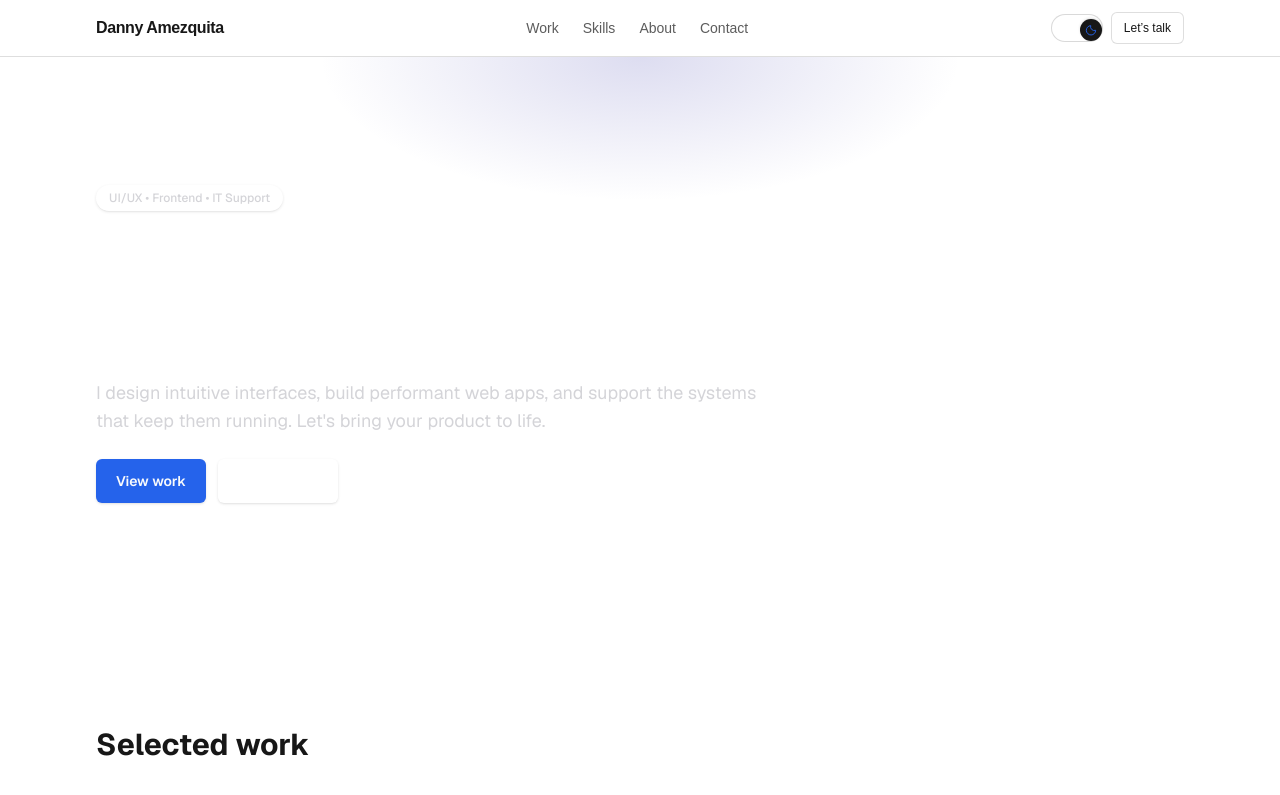
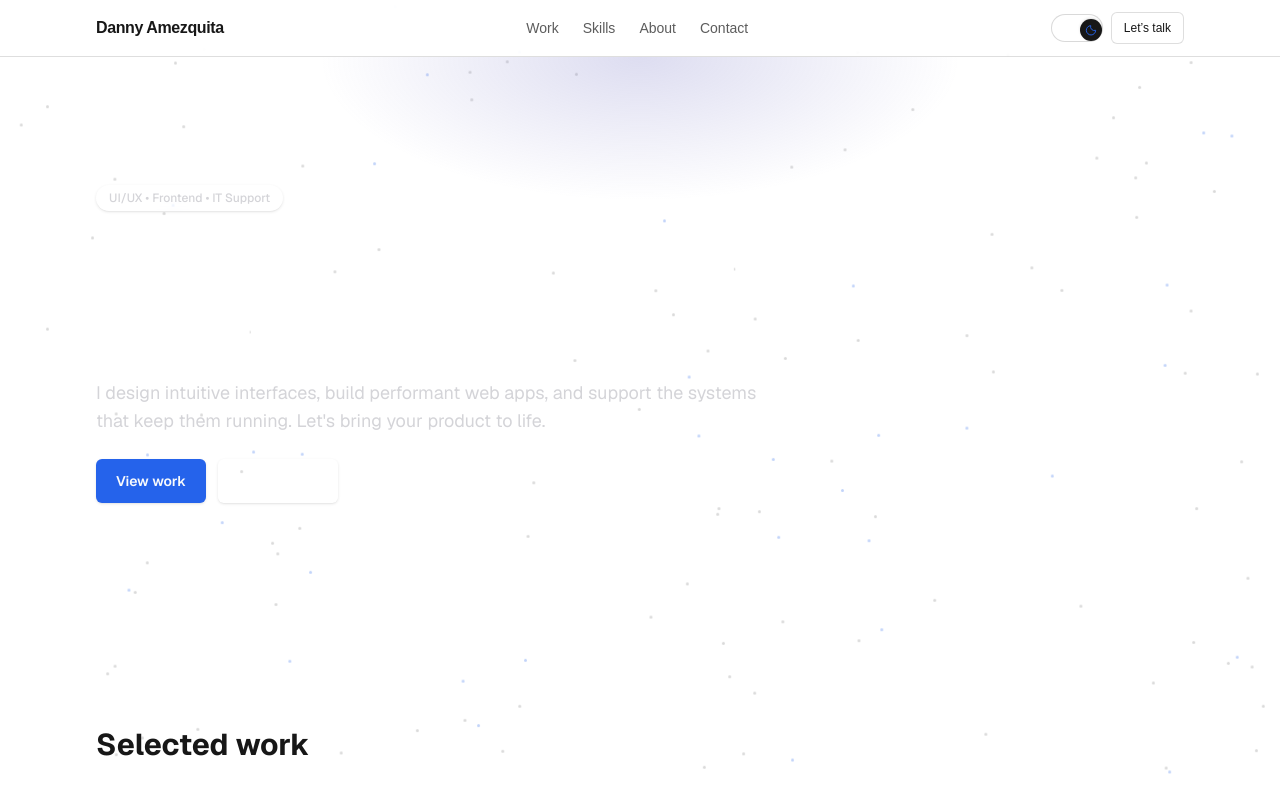
Before and after one commit to DannyAmzq/personal-wesbite, a Next.js app: page / in a window 1280 px wide. Shown: the top 795 px of the page. Built offline with nearby package versions, Linux system fonts and the light colour scheme.

Commit message:
feat: add background dots component and implement theme initialization script

```diff
--- a/app/globals.css
+++ b/app/globals.css
@@ -7,7 +7,9 @@ html {
 }
 
 @media (prefers-reduced-motion: reduce) {
-  html { scroll-behavior: auto; }
+  html {
+    scroll-behavior: auto;
+  }
 }
 
 /* Default to dark mode via CSS variables */
--- a/app/layout.tsx
+++ b/app/layout.tsx
@@ -1,7 +1,9 @@
 import type { Metadata } from "next";
+import Script from "next/script";
 import { Geist, Geist_Mono } from "next/font/google";
 import "./globals.css";
 import Navbar from "@/components/Navbar";
+import BackgroundDots from "@/components/BackgroundDots";
 
 const geistSans = Geist({
   variable: "--font-geist-sans",
@@ -24,8 +26,24 @@ export default function RootLayout({
   children: React.ReactNode;
 }>) {
   return (
-    <html lang="en" className="dark">
+    <html lang="en" className="dark" suppressHydrationWarning>
+      <Script id="theme-init" strategy="beforeInteractive">{`
+        try {
+          var stored = localStorage.getItem('theme');
+          var prefersLight = window.matchMedia && window.matchMedia('(prefers-color-scheme: light)').matches;
+          var t = stored || (prefersLight ? 'light' : 'dark');
+          var html = document.documentElement;
+          if (t === 'dark') {
+            html.classList.add('dark');
+            html.removeAttribute('data-theme');
+          } else {
+            html.classList.remove('dark');
+            html.setAttribute('data-theme', 'light');
+          }
+        } catch (e) {}
+      `}</Script>
       <body className={`${geistSans.variable} ${geistMono.variable} antialiased`}>
+  <BackgroundDots count={140} />
         <Navbar />
         {children}
       </body>
--- /dev/null
+++ b/components/BackgroundDots.tsx
@@ -0,0 +1,128 @@
+"use client";
+import { useEffect, useState } from "react";
+import { motion, useMotionValue, useSpring, useReducedMotion } from "framer-motion";
+
+type Dot = {
+  id: number;
+  left: number;
+  top: number;
+  ampX: number;
+  ampY: number;
+  durX: number;
+  durY: number;
+  delay: number;
+  accent: boolean;
+};
+
+const clamp = (v: number, min: number, max: number) => Math.max(min, Math.min(max, v));
+
+export default function BackgroundDots({ count = 40 }: { count?: number }) {
+  const [mounted, setMounted] = useState(false);
+  const [viewport, setViewport] = useState({ w: 0, h: 0 });
+  const reduce = useReducedMotion();
+  const [dots, setDots] = useState<Dot[]>([]);
+
+  // Parallax motion values
+  const mx = useMotionValue(0);
+  const my = useMotionValue(0);
+  const px = useSpring(mx, { stiffness: 40, damping: 12, mass: 0.4 });
+  const py = useSpring(my, { stiffness: 40, damping: 12, mass: 0.4 });
+
+  useEffect(() => {
+    const onResize = () => setViewport({ w: window.innerWidth, h: window.innerHeight });
+    onResize();
+    setMounted(true);
+    window.addEventListener("resize", onResize);
+    return () => window.removeEventListener("resize", onResize);
+  }, []);
+
+  useEffect(() => {
+    if (reduce) return;
+    const handle = (e: PointerEvent) => {
+      const x = e.clientX / (viewport.w || 1) - 0.5;
+      const y = e.clientY / (viewport.h || 1) - 0.5;
+      // Subtle parallax: max 12px offset
+      mx.set(x * 12);
+      my.set(y * 12);
+    };
+    window.addEventListener("pointermove", handle);
+    return () => window.removeEventListener("pointermove", handle);
+  }, [mx, my, viewport.w, viewport.h, reduce]);
+
+  useEffect(() => {
+    if (!mounted) return;
+    const n = clamp(count, 1, 300);
+    const arr: Dot[] = [];
+    for (let i = 0; i < n; i++) {
+      const accent = Math.random() < 0.35; // ~35% accent, rest foreground
+      const ampX = 16 + Math.random() * 28; // 16-44px
+      const ampY = 16 + Math.random() * 28; // 16-44px
+      const durX = 8 + Math.random() * 10; // 8-18s
+      const durY = 8 + Math.random() * 10; // 8-18s
+      const delay = Math.random() * 4; // start offsets
+      arr.push({
+        id: i,
+        left: Math.random(),
+        top: Math.random(),
+        ampX,
+        ampY,
+        durX,
+        durY,
+        delay,
+        accent,
+      });
+    }
+    setDots(arr);
+  }, [mounted, count]);
+
+  if (!mounted) return null;
+
+  return (
+    <motion.div
+      aria-hidden
+      className="fixed inset-0 -z-10 pointer-events-none"
+      style={{ x: reduce ? 0 : px, y: reduce ? 0 : py }}
+    >
+      {dots.map((d) => {
+        const heavy = dots.length > 80;
+        const left = Math.round(d.left * viewport.w);
+        const top = Math.round(d.top * viewport.h);
+        const color = d.accent
+          ? "color-mix(in oklab, var(--accent) 28%, transparent)"
+          : "color-mix(in oklab, var(--foreground) 16%, transparent)";
+        const common = {
+          position: "absolute" as const,
+          left,
+          top,
+          width: 3,
+          height: 3,
+          borderRadius: 9999,
+          backgroundColor: color,
+          willChange: "transform",
+          boxShadow: heavy ? undefined : (`0 0 0 0.5px ${color}` as const),
+        };
+
+        if (reduce) {
+          return <div key={d.id} style={common} />;
+        }
+
+        return (
+          <motion.div
+            key={d.id}
+            style={common}
+            animate={{
+              x: [0, d.ampX, 0, -d.ampX, 0],
+              y: [0, -d.ampY, 0, d.ampY, 0],
+            }}
+            transition={{
+              duration: Math.max(d.durX, d.durY),
+              ease: [0.36, 0.66, 0.04, 1],
+              repeat: Infinity,
+              delay: d.delay,
+            }}
+          />
+        );
+      })}
+    </motion.div>
+  );
+}
```
Also changed, not shown: app/page.tsx (+2 -7 lines), components/ThemeToggle.tsx (+3 -4 lines).
